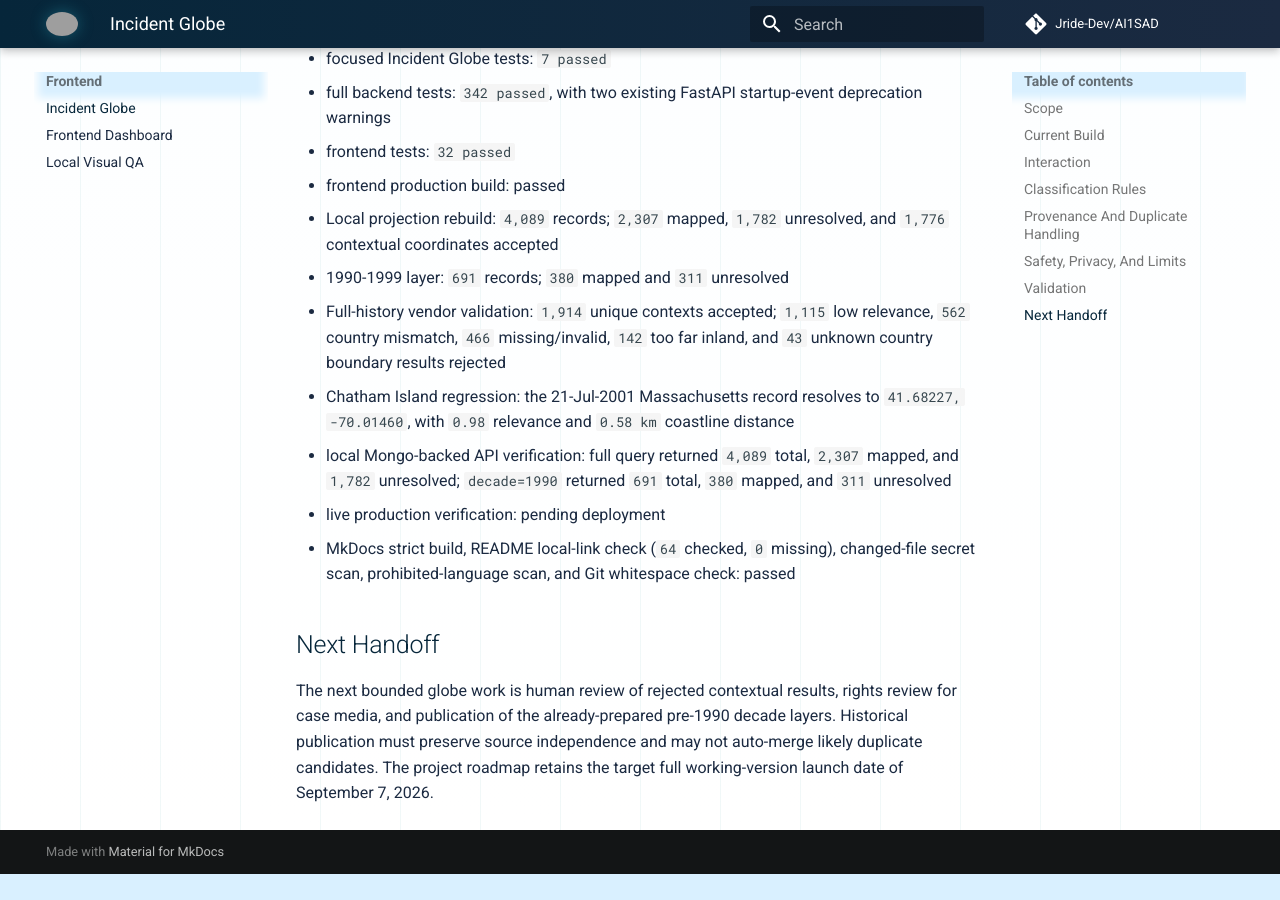
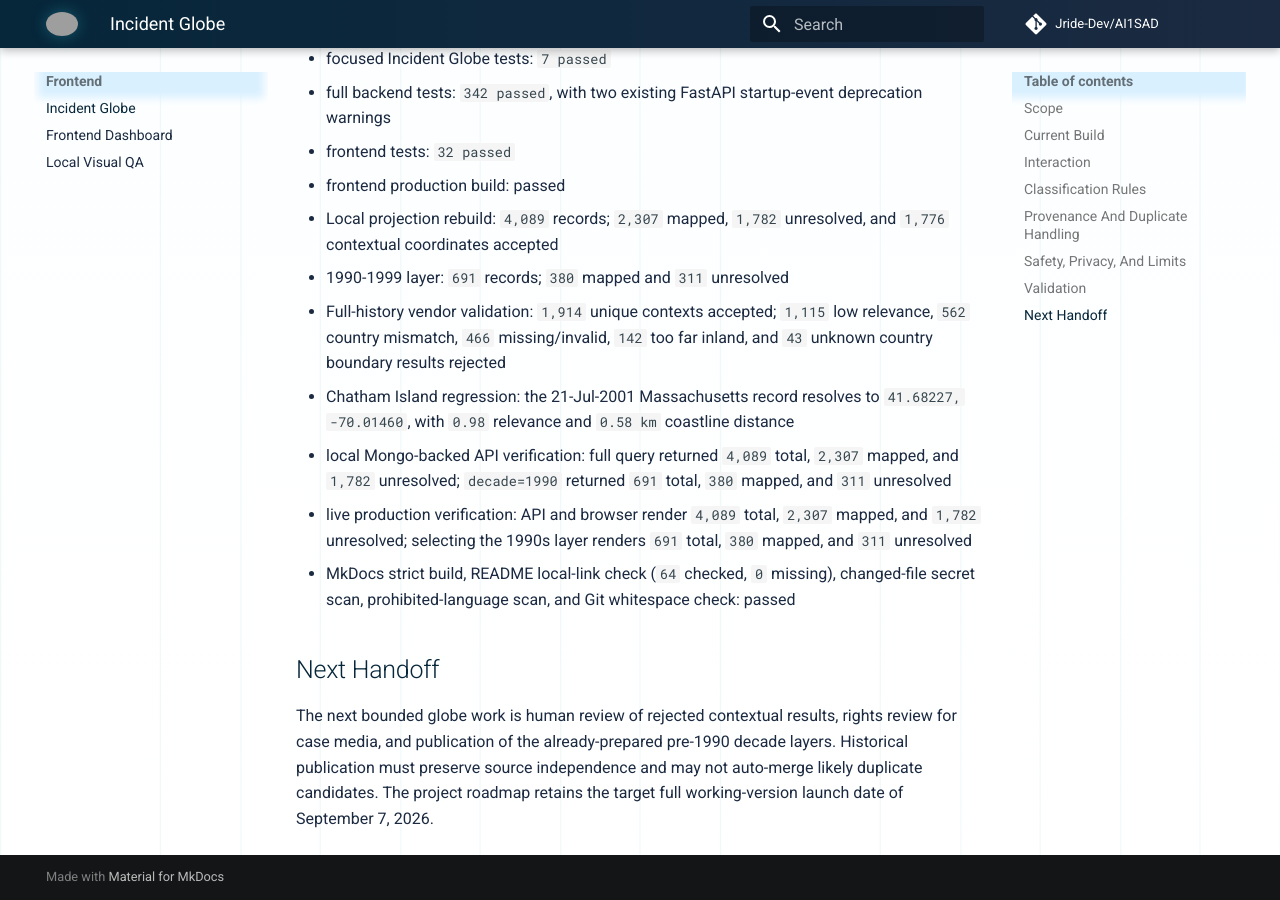
Before and after one commit to Jride-Dev/AI1SAD, an MkDocs documentation site: the page built from docs/INCIDENT_GLOBE.md, in a window 1280 px wide and 900 px high, scrolled down 3705 px. Built offline with MkDocs 1.6.1 and Material for MkDocs 9.7.7, drawn with Linux system fonts in a browser that asks for light colours; comment, search, counter and statistics services are not loaded; before the commit the page ends 4579 px from its top, so only the background shows below that; grey boxes are pictures that could not be loaded.

Commit message:
Document 1990s globe deployment

```diff
--- a/docs/INCIDENT_GLOBE.md
+++ b/docs/INCIDENT_GLOBE.md
@@ -90,7 +90,7 @@ Validation completed October 4, 2026:
 - Full-history vendor validation: `1,914` unique contexts accepted; `1,115` low relevance, `562` country mismatch, `466` missing/invalid, `142` too far inland, and `43` unknown country boundary results rejected
 - Chatham Island regression: the 21-Jul-2001 Massachusetts record resolves to `41.68227, -70.01460`, with `0.98` relevance and `0.58 km` coastline distance
 - local Mongo-backed API verification: full query returned `4,089` total, `2,307` mapped, and `1,782` unresolved; `decade=1990` returned `691` total, `380` mapped, and `311` unresolved
-- live production verification: pending deployment
+- live production verification: API and browser render `4,089` total, `2,307` mapped, and `1,782` unresolved; selecting the 1990s layer renders `691` total, `380` mapped, and `311` unresolved
 - MkDocs strict build, README local-link check (`64` checked, `0` missing), changed-file secret scan, prohibited-language scan, and Git whitespace check: passed
 
 ## Next Handoff
```
Also changed, not shown: docs/CLOUDFLARE_DEPLOY.md (+1 -0 lines), docs/PROJECT_STATUS.md (+4 -4 lines).
